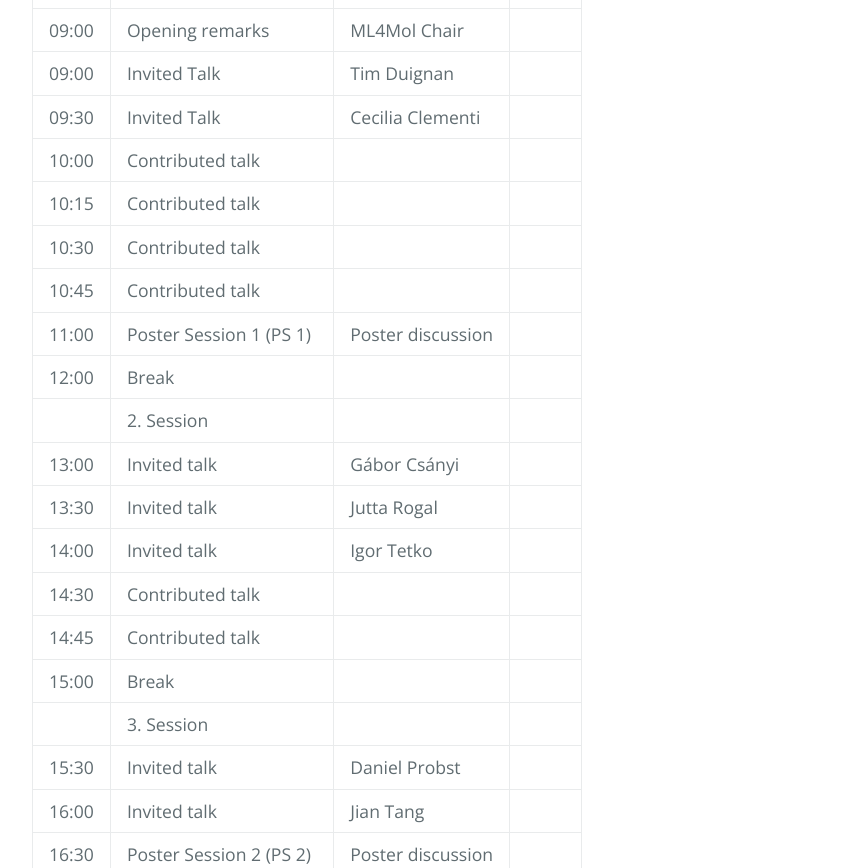
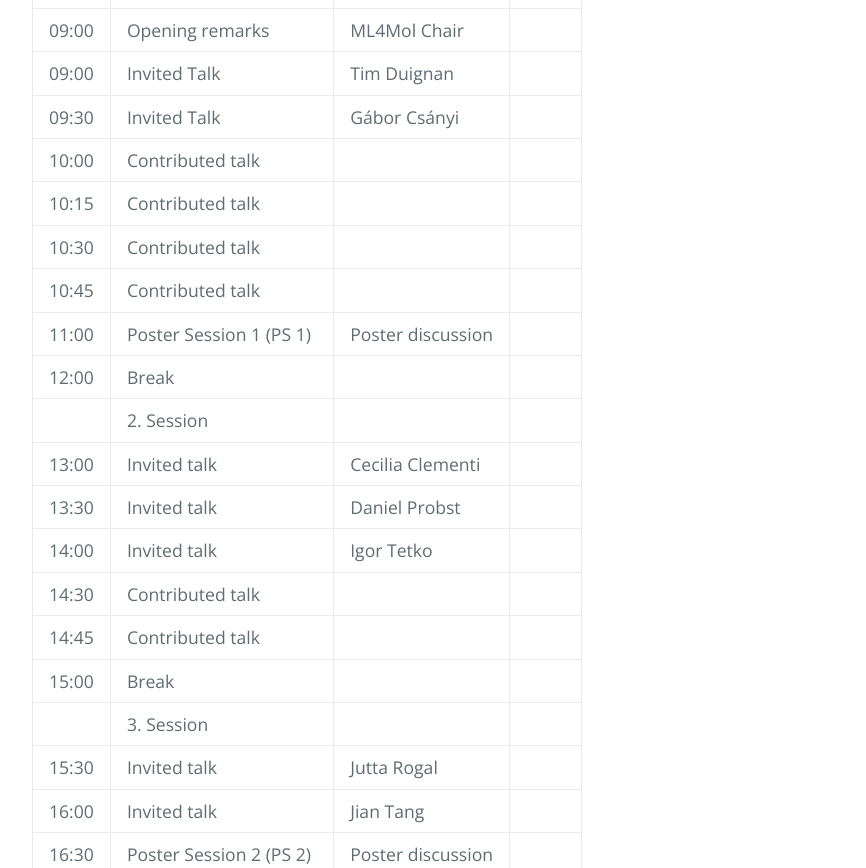
Before and after one commit to moleculediscovery/workshop2024, a Jekyll site: the page built from index.md, in a window 1280 px wide and 1400 px high, scrolled down 1409 px. Shown: the part 155-1023 px from the top of the window, without its empty margins (192-1058 px from the left). Built offline with Jekyll 4.4.1, drawn with Linux system fonts in a browser that asks for light colours; our own code applies the rules of GitHub Pages for plain Markdown files; part of the change alters nothing that is shown.

```diff
--- a/index.md
+++ b/index.md
@@ -22,7 +22,7 @@ Fri, Dec 6th, 09:00 am - 6:00 pm, CET; venue: Fritz Haber Institute of the Max P
 |              | 1. Session            |             |             	 |
 | 09:00             |	Opening remarks            | ML4Mol Chair             |	 |
 | 09:00             |	Invited Talk             | Tim Duignan | |
-| 09:30             |	Invited Talk             | Cecilia Clementi |  |
+| 09:30             |	Invited Talk             | Gábor Csányi |  |
 | 10:00             |	Contributed talk             |          | |
 | 10:15             |	Contributed talk             |          | |
 | 10:30             |	Contributed talk             |          |	|
@@ -30,14 +30,14 @@ Fri, Dec 6th, 09:00 am - 6:00 pm, CET; venue: Fritz Haber Institute of the Max P
 | 11:00             |	Poster Session 1 (PS 1)             | Poster discussion |	|
 | 12:00             |	Break             |				 |
 |              | 2. Session            |          |             	 |
-| 13:00             |	Invited talk             | Gábor Csányi | |
-| 13:30             |	Invited talk             | Jutta Rogal |   |
+| 13:00             |	Invited talk             | Cecilia Clementi  | |
+| 13:30             |	Invited talk             | Daniel Probst |   |
 | 14:00             |	Invited talk             | Igor Tetko |	|
 | 14:30             |	Contributed talk             | |	|
 | 14:45             |	Contributed talk             |   |	|
 | 15:00             |	Break             |		 | |
 |              | 3. Session            |  |             	 |
-| 15:30             |	Invited talk             | Daniel Probst |  |
+| 15:30             |	Invited talk             | Jutta Rogal |  |
 | 16:00             |	Invited talk             | Jian Tang |	 |
 | 16:30             |	Poster Session 2 (PS 2)             | Poster discussion   |	 |
 | 17:00             |	Retreat of ELLIS fellows         |  |	 |
```
